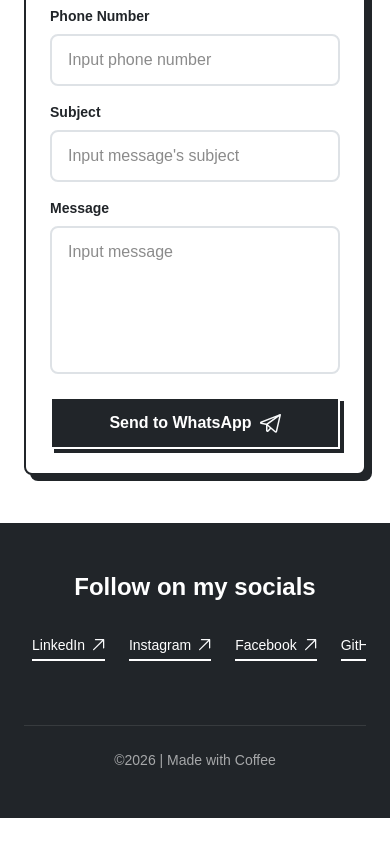
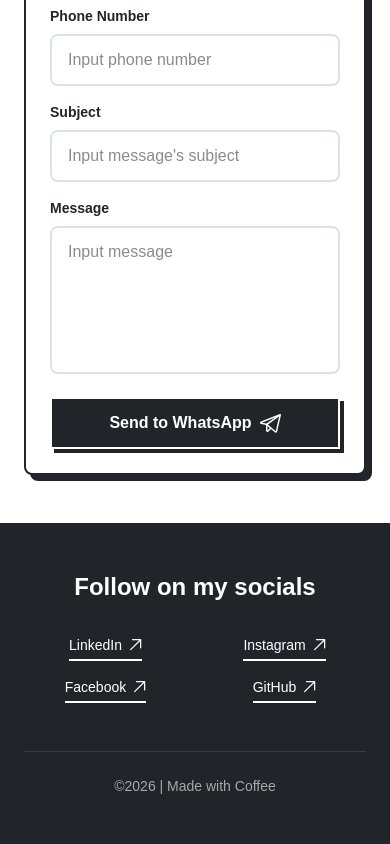
Before and after one commit to Bauagg/portofolio-mambaus, a Next.js app: page / in a window 390 px wide. Shown: the part 6722-7566 px from the top of the page. Before the commit the page ends 7540 px from the top, so only its background shows below. Built offline with nearby package versions, Linux system fonts and the light colour scheme.

Commit message:
Fix: Footer Mobile

```diff
--- a/app/components/global/footer.tsx
+++ b/app/components/global/footer.tsx
@@ -32,22 +32,16 @@ export default function Footer() {
                     <h2 className="text-white text-2xl md:text-3xl font-bold mb-8">Follow on my socials</h2>
 
                     {/* Social Media Links */}
-                    {/* Mobile & Tablet: Horizontal Scroll */}
+                    {/* Mobile & Tablet: 2 Columns Grid */}
                     <div className="lg:hidden mb-12">
-                        <div className="overflow-x-auto pb-4" style={{ scrollbarWidth: 'none', msOverflowStyle: 'none' }}>
-                            <style jsx>{`
-                                div::-webkit-scrollbar {
-                                    display: none;
-                                }
-                            `}</style>
-                            <div className="flex gap-6 min-w-max px-2 justify-center">
-                                {dataSocialMedia.map((social) => (
+                        <div className="grid grid-cols-2 gap-4 max-w-md mx-auto">
+                            {dataSocialMedia.map((social) => (
+                                <div key={social.id} className="flex justify-center">
                                     <a
-                                        key={social.id}
                                         href={social.url}
                                         target="_blank"
                                         rel="noopener noreferrer"
-                                        className="group flex items-center gap-2 border-b-2 border-white pb-1"
+                                        className="group inline-flex items-center justify-between gap-2 border-b-2 border-white pb-1"
                                     >
                                         <span className="text-white text-sm whitespace-nowrap">{social.name}</span>
                                         <svg
@@ -61,8 +55,8 @@ export default function Footer() {
                                             <path d="M11.2503 0.625V8.75C11.2503 8.91576 11.1845 9.07473 11.0673 9.19194C10.9501 9.30915 10.7911 9.375 10.6253 9.375C10.4596 9.375 10.3006 9.30915 10.1834 9.19194C10.0662 9.07473 10.0003 8.91576 10.0003 8.75V2.13359L1.06754 11.0672C0.95026 11.1845 0.7912 11.2503 0.625347 11.2503C0.459495 11.2503 0.300435 11.1845 0.18316 11.0672C0.0658846 10.9499 0 10.7909 0 10.625C0 10.4591 0.0658846 10.3001 0.18316 10.1828L9.11675 1.25H2.50035C2.33459 1.25 2.17562 1.18415 2.05841 1.06694C1.9412 0.949731 1.87535 0.79076 1.87535 0.625C1.87535 0.45924 1.9412 0.300269 2.05841 0.183058C2.17562 0.0658481 2.33459 0 2.50035 0H10.6253C10.7911 0 10.9501 0.0658481 11.0673 0.183058C11.1845 0.300269 11.2503 0.45924 11.2503 0.625Z" fill="#F8F9FA" />
                                         </svg>
                                     </a>
-                                ))}
-                            </div>
+                                </div>
+                            ))}
                         </div>
                     </div>
 
```
